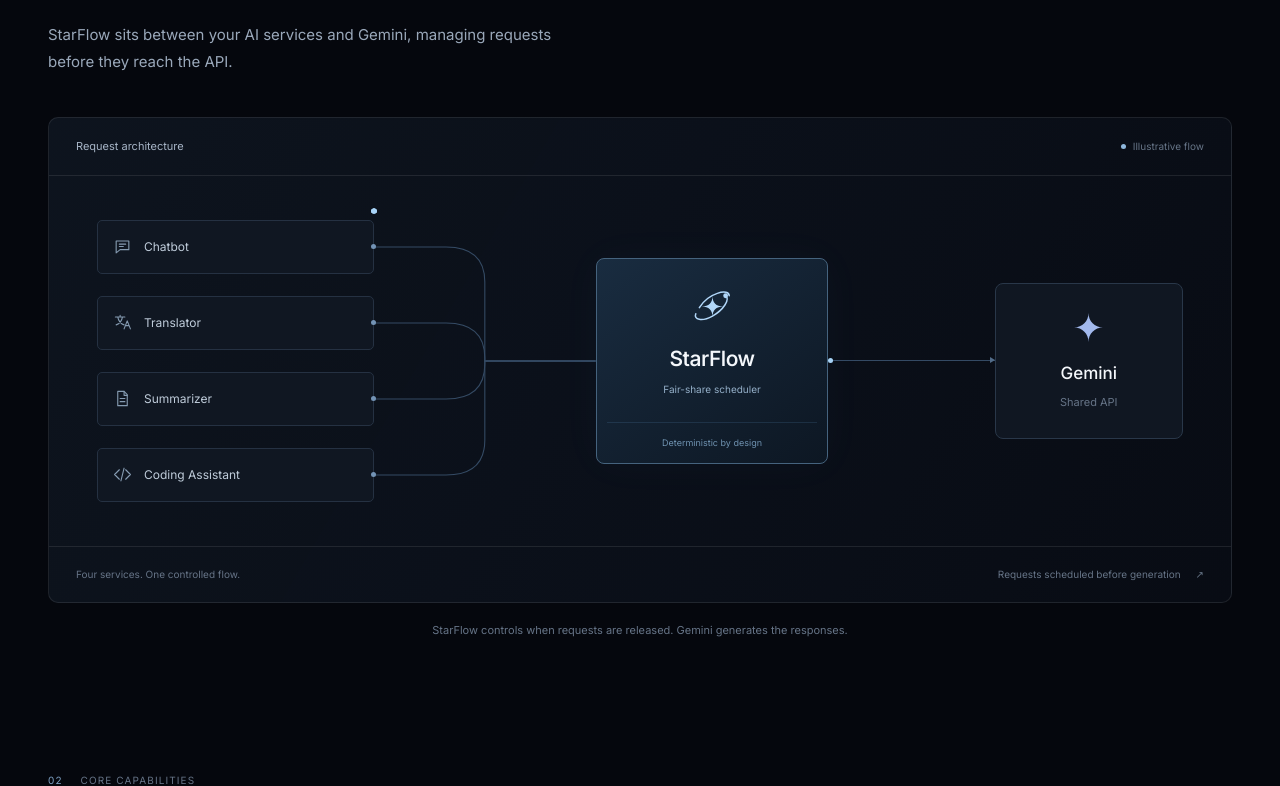
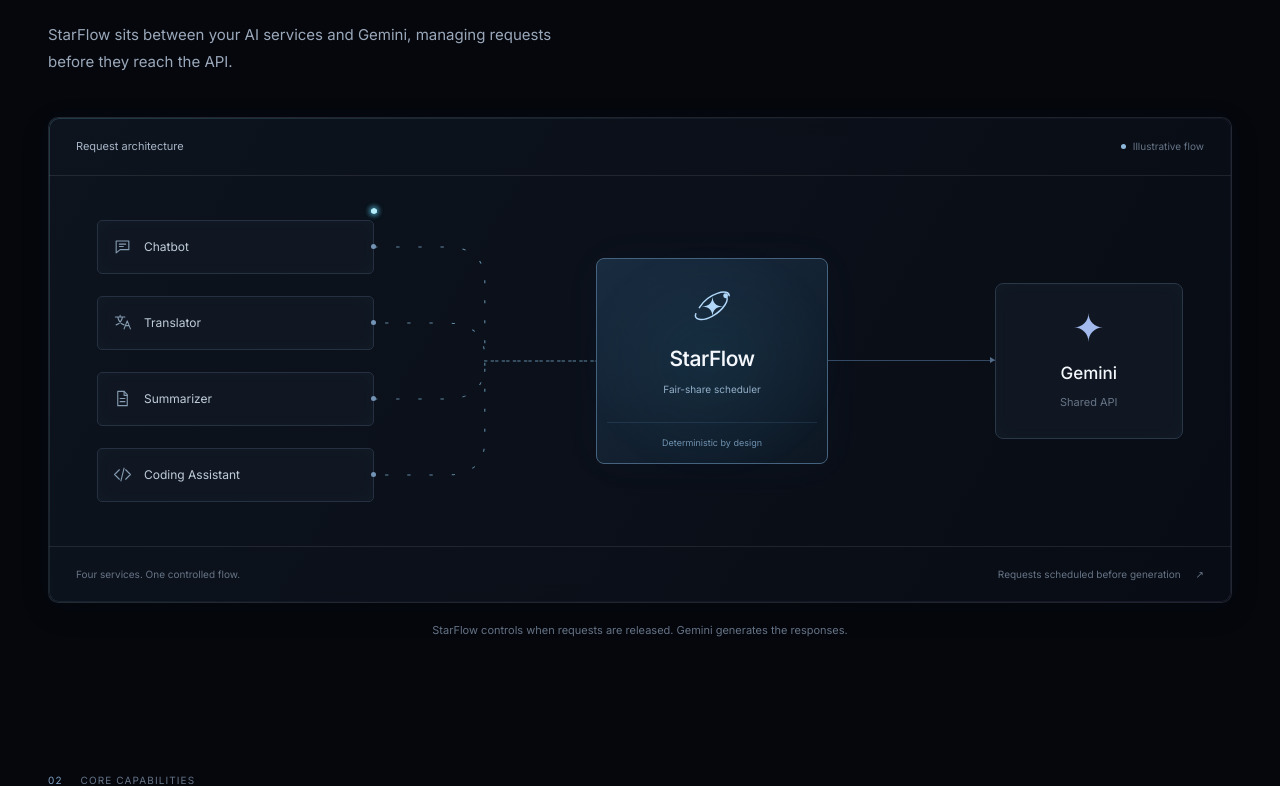
Before and after one commit to guyWhoWantsToCode/star_flow, a React (Vite) app in the folder frontend/: page / in a window 1280 px wide. Shown: the part 1075-1861 px from the top of the page. Built offline with nearby package versions, Linux system fonts and the light colour scheme.

Commit message:
animations were better

```diff
--- a/frontend/src/App.css
+++ b/frontend/src/App.css
@@ -1033,3 +1033,163 @@
 @media (max-width: 760px) {
   .lunar-orbits { top: 76px; left: 20px; width: min(342px, calc(100vw - 40px)); }
 }
+
+/* Additive landing polish: existing markup, spacing and interactions stay intact. */
+#how-it-works .system-panel,
+#capabilities .capability-card {
+  position: relative;
+  isolation: isolate;
+  backdrop-filter: blur(10px);
+  -webkit-backdrop-filter: blur(10px);
+  box-shadow: 0 8px 30px rgba(0, 0, 0, .12), 0 0 24px rgba(99, 192, 220, .035);
+}
+#how-it-works .system-panel::before,
+#capabilities .capability-card::before {
+  content: '';
+  position: absolute;
+  inset: 0;
+  border-radius: inherit;
+  padding: 1px;
+  background: linear-gradient(135deg, rgba(122, 213, 238, .38), rgba(156, 139, 220, .06) 48%, rgba(159, 128, 220, .23));
+  -webkit-mask: linear-gradient(#fff 0 0) content-box, linear-gradient(#fff 0 0);
+  mask: linear-gradient(#fff 0 0) content-box, linear-gradient(#fff 0 0);
+  -webkit-mask-composite: xor;
+  mask-composite: exclude;
+  pointer-events: none;
+  opacity: .55;
+  transition: opacity 240ms ease;
+}
+#capabilities .capability-card {
+  transition: transform 240ms cubic-bezier(.22, 1, .36, 1);
+}
+#how-it-works .service,
+#how-it-works .destination {
+  backdrop-filter: blur(6px);
+  -webkit-backdrop-filter: blur(6px);
+  box-shadow: inset 0 0 18px rgba(122, 195, 227, .025);
+}
+#how-it-works .service {
+  transition: transform 200ms ease, border-color 200ms ease;
+}
+#how-it-works .flow-merge g > path {
+  stroke: #6089a4;
+  stroke-dasharray: 3 17;
+  animation: landing-packet-flow 2.4s linear infinite;
+}
+#how-it-works .flow-merge g:nth-child(2) > path { animation-delay: -.6s; }
+#how-it-works .flow-merge g:nth-child(3) > path { animation-delay: -1.2s; }
+#how-it-works .flow-merge g:nth-child(4) > path { animation-delay: -1.8s; }
+#how-it-works .request { fill: #b8edfa; filter: drop-shadow(0 0 3px rgba(90, 206, 239, .65)); }
+#how-it-works .scheduler { position: relative; isolation: isolate; }
+#how-it-works .scheduler::before {
+  content: '';
+  position: absolute;
+  inset: -22px;
+  z-index: -1;
+  pointer-events: none;
+  border-radius: 24px;
+  background: radial-gradient(ellipse, rgba(66, 197, 232, .16), rgba(81, 166, 220, .055) 52%, transparent 72%);
+  animation: landing-scheduler-breathe 5.5s ease-in-out infinite;
+}
+/* The existing dot spans its rail so its child can travel using only transform. */
+#how-it-works .flow-output i {
+  width: 100%;
+  height: 5px;
+  background: transparent;
+  animation: none;
+}
+#how-it-works .flow-output i::before {
+  content: '';
+  display: block;
+  width: 8%;
+  min-width: 5px;
+  height: 5px;
+  border-radius: 50%;
+  background: #b8edfa;
+  box-shadow: 0 0 8px rgba(101, 211, 241, .45);
+  animation: landing-output-packet 3s linear infinite;
+}
+.lunar-orbits:not(.lunar-orbits-mission) canvas {
+  animation: landing-planet-drift 11s ease-in-out infinite;
+}
+a.button[href='/setup'] {
+  position: relative;
+  isolation: isolate;
+  transition: transform 220ms cubic-bezier(.22, 1, .36, 1), background-color 220ms ease;
+}
+a.button[href='/setup']::before {
+  content: '';
+  position: absolute;
+  inset: -1px;
+  border: 1px solid rgba(183, 237, 255, .7);
+  border-radius: inherit;
+  box-shadow: 0 0 20px rgba(111, 200, 235, .18);
+  opacity: 0;
+  pointer-events: none;
+  transition: opacity 220ms ease;
+}
+@media (hover: hover) and (pointer: fine) {
+  #capabilities .capability-card:hover { transform: translateY(-4px); }
+  #capabilities .capability-card:hover::before { opacity: 1; }
+  #how-it-works .service:hover { transform: translateX(2px); border-color: #77b6cf; }
+  a.button[href='/setup']:hover { transform: translateY(-2px); }
+  a.button[href='/setup']:hover::before { opacity: 1; }
+  #how-it-works .flow-diagram:has(.service:nth-child(1):hover) .flow-merge g:nth-child(1) > path,
+  #how-it-works .flow-diagram:has(.service:nth-child(2):hover) .flow-merge g:nth-child(2) > path,
+  #how-it-works .flow-diagram:has(.service:nth-child(3):hover) .flow-merge g:nth-child(3) > path,
+  #how-it-works .flow-diagram:has(.service:nth-child(4):hover) .flow-merge g:nth-child(4) > path {
+    stroke: #b4eafa;
+    stroke-width: 1.5;
+  }
+}
+a.button[href='/setup']:focus-visible::before { opacity: 1; }
+@keyframes landing-packet-flow { to { stroke-dashoffset: -40; } }
+@keyframes landing-scheduler-breathe {
+  0%, 100% { opacity: .45; transform: scale(.96); }
+  50% { opacity: .95; transform: scale(1.04); }
+}
+@keyframes landing-output-packet {
+  0% { transform: translateX(0); opacity: 0; }
+  12%, 85% { opacity: 1; }
+  100% { transform: translateX(1150%); opacity: 0; }
+}
+@keyframes landing-planet-drift {
+  0%, 100% { transform: translate3d(0, 0, 0); }
+  50% { transform: translate3d(3px, -5px, 0); }
+}
+@media (prefers-reduced-motion: reduce) {
+  #how-it-works .flow-merge g > path { stroke-dasharray: none; }
+  #how-it-works .scheduler::before { opacity: .5; }
+  #how-it-works .flow-output i::before { opacity: 0; }
+  #capabilities .capability-card:hover,
+  #how-it-works .service:hover,
+  a.button[href='/setup']:hover { transform: none; }
+}
+/* Preserve the existing stacked mobile diagram while sending pulses downward. */
+@media (max-width: 760px) {
+  #how-it-works .flow-merge { position: relative; }
+  #how-it-works .flow-merge::after,
+  #how-it-works .flow-output > span::after {
+    content: '';
+    position: absolute;
+    left: -2px;
+    top: 0;
+    width: 5px;
+    height: 5px;
+    border-radius: 50%;
+    background: #b8edfa;
+    box-shadow: 0 0 6px rgba(101, 211, 241, .4);
+    animation: landing-mobile-packet 3s linear infinite;
+  }
+  #how-it-works .flow-output > span { position: absolute; inset: 0; }
+  #how-it-works .flow-output > span::after { animation-delay: -1.5s; }
+}
+@keyframes landing-mobile-packet {
+  0% { transform: translateY(0); opacity: 0; }
+  15%, 80% { opacity: 1; }
+  100% { transform: translateY(50px); opacity: 0; }
+}
+@media (prefers-reduced-motion: reduce) {
+  #how-it-works .flow-merge::after,
+  #how-it-works .flow-output > span::after { opacity: 0; }
+}
```
